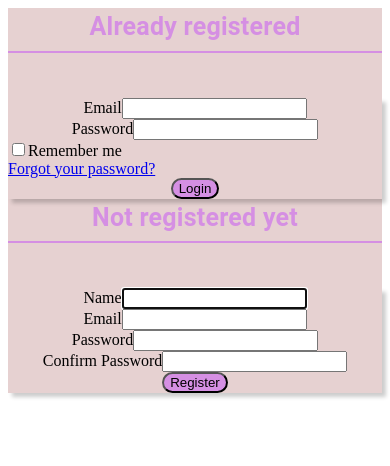
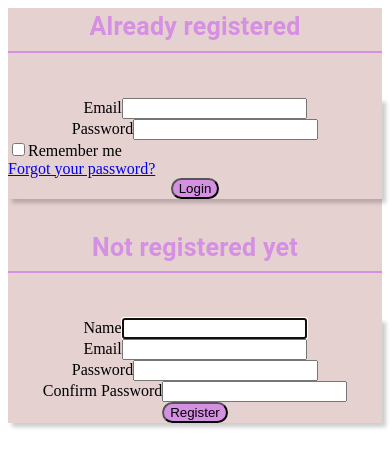
Before and after one commit to SHO2424/my-portfolio, a Next.js app in the folder client/: page /login in a window 390 px wide. Shown: the top 466 px of the page. Built offline with nearby package versions, Linux system fonts and the light colour scheme; no server answers.

Commit message:
responsive

```diff
--- a/client/src/components/AuthCard.js
+++ b/client/src/components/AuthCard.js
@@ -1,6 +1,6 @@
 const AuthCard = ({ children }) => (
     <div
-        className="min-h-screen flex  sm:justify-evenly items-center pt-6 sm:pt-0"
+        className="min-h-screen sm:flex  sm:justify-evenly items-center pt-6 sm:pt-0"
         style={{ background: ' rgb(230, 209, 209)' }}>
         {/* <div>{logo}</div> */}
 
--- a/client/src/pages/login.js
+++ b/client/src/pages/login.js
@@ -80,7 +80,12 @@ const Login = () => {
             <AuthCard>
                 {/* Session Status */}
                 <AuthSessionStatus className="mb-4" status={status} />
-                <Box sx={{ textAlign: 'center' }}>
+                <Box
+                    sx={{
+                        textAlign: 'center',
+                        // width:{xs:"60%",md:"auto"},
+                        // margin:{xs:"auto"}
+                    }}>
                     <Box>
                         <Typography
                             sx={{
@@ -107,7 +112,7 @@ const Login = () => {
                                 ? 'translateY(0)'
                                 : 'translateY(40px)',
                         }}
-                        className="w-full  sm:max-w-md mt-6 px-6 py-4 bg-gray-100 shadow-md overflow-hidden sm:rounded-lg">
+                        className="w-full sm:max-w-md mt-6 px-6 py-4 bg-gray-100 shadow-md overflow-hidden sm:rounded-lg">
                         {/* Email Address */}
                         <div>
                             <Label htmlFor="email">Email</Label>
@@ -202,8 +207,13 @@ const Login = () => {
                 {/* </GuestLayout> */}
                 {/* <GuestLayout> */}
                 {/* <AuthCard> */}
-                <Box sx={{ textAlign: 'center' }}>
-                    <Box>
+                <Box
+                    sx={{
+                        textAlign: 'center',
+                        //   width:{xs:"60%",md:"auto"},
+                        //   margin:{xs:"auto"},
+                    }}>
+                    <Box sx={{ marginTop: { xs: '30px', sm: '0px' } }}>
                         <Typography
                             sx={{
                                 color: '#d58fe3',
```
